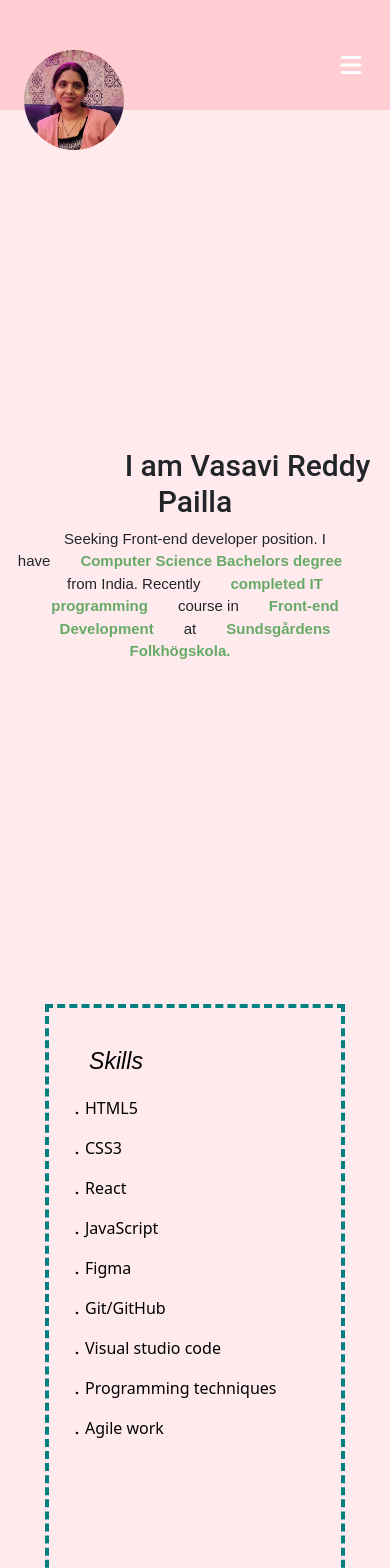
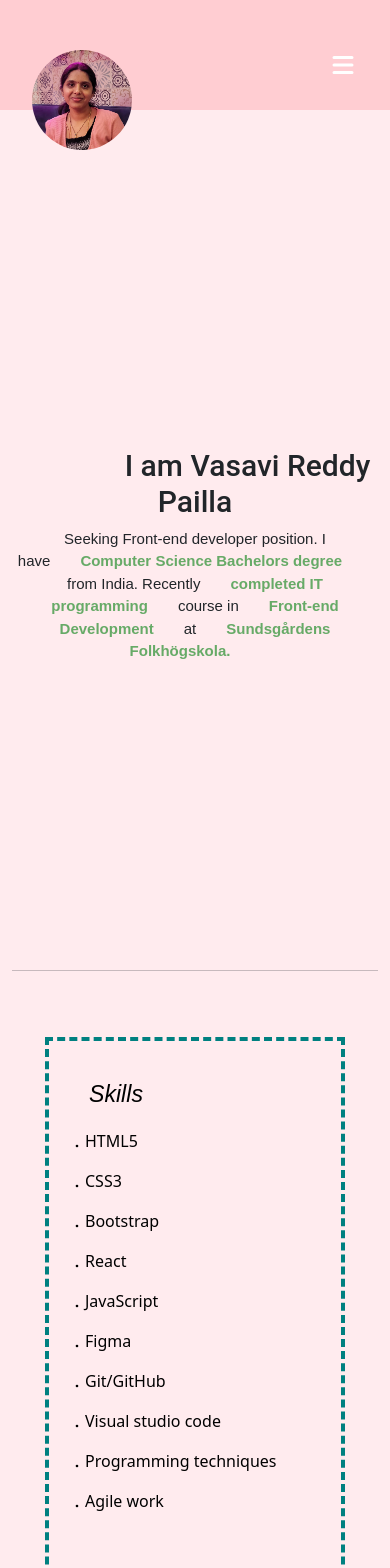
Before and after one commit to vasavipailla/vasavi_portfolio, a React (Create React App) app: page /components/about in a window 390 px wide. Shown: the top 1568 px of the page. Built offline with nearby package versions, Linux system fonts and the light colour scheme; some icons are missing.

Commit message:
contact fixed

```diff
--- a/src/Components/About.js
+++ b/src/Components/About.js
@@ -28,6 +28,7 @@ const About= () => {
               <div className="para1">
                 <p><BiWifi0/>HTML5</p>
                 <p><BiWifi0/>CSS3</p>
+                <p><BiWifi0/>Bootstrap</p>
                 <p><BiWifi0/>React</p>
                 <p><BiWifi0/>JavaScript</p>
                 <p><BiWifi0/>Figma</p>
--- a/src/Components/Home.js
+++ b/src/Components/Home.js
@@ -36,16 +36,17 @@ const Home = () => {
                    <div className='vh-100 intro' id="greet">
                       <Greet/>
                    </div>
+                   <hr/>
                    <div className='vh-200 pp' id="about">
                       <About/>
                    </div>
                    <hr/>
+                   <div className='vh-150' id="projects">
+                        <Projects/>
+                   </div>
+                   <hr/>
                    <div className='vh-100' id="contact">
                         <Contact/>
-                   </div>
-                   <hr></hr>
-                   <div className='vh-150' id="projects">
-                        <Projects/>
                    </div>
                 </div>
             </div>
--- a/src/Components/Navi.js
+++ b/src/Components/Navi.js
@@ -61,8 +61,8 @@ const Navi = () => {
               <ul className="navUl">
                 <li><AiOutlineHome size={30}/><Link  className="list text-dark" href="#components/greet" onClick={handleClickScroll}>Home</Link></li>
                 <li><GiSkills size={30}/><Link  className="list text-dark" href="#components/about" onClick={handleClickScroll1}>Skills</Link></li>
+                <li><GoProjectSymlink size={25}/><Link className="list text-dark" href="#components/projexts" onClick={handleClickScroll3}>Projects</Link></li>
                 <li><FaRegEnvelope size={25}/><Link className="list text-dark" href="#components/contact" onClick={handleClickScroll2}>Contact</Link></li>
-                <li><GoProjectSymlink size={25}/><Link className="list text-dark" href="#components/projexts" onClick={handleClickScroll3}>Projects</Link></li>
               </ul>
           </div>
       </div>
--- a/src/index.css
+++ b/src/index.css
@@ -60,6 +60,7 @@ code {
 .container {
   position:relative;
   margin-top: 50px;
+  width: 350px !important;
 }
 
 .container.fixed {
@@ -438,7 +439,7 @@ span{
   }
 
   .nav-elements.active {
-    width: 250px;
+    width: 230px;
     margin-top:60px;
   }
 
```
